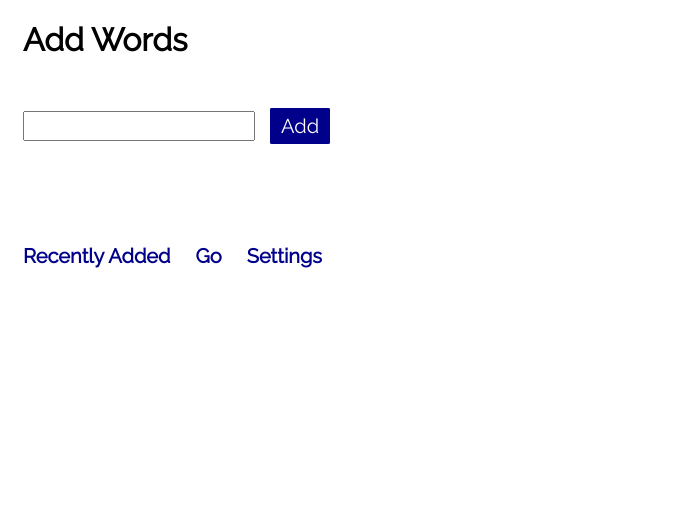
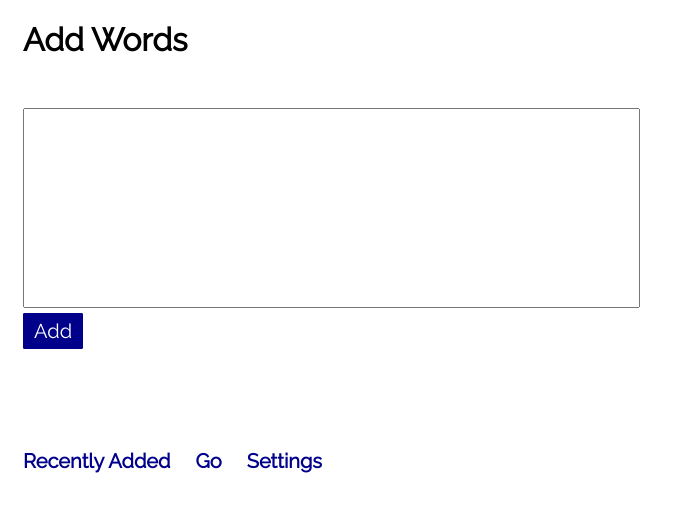
Before and after one commit to DmitryAvanesov/avanesov-dmitry-otus, an Angular app in the folder angular/: page / in a window 1280 px wide. Both pictures are taken after a click on the element "Add Words". Shown: the top 512 px of the page, without its empty margins (0-680 px from the left). Built offline with nearby package versions, Linux system fonts and the light colour scheme.

Commit message:
Style fixes

```diff
--- a/angular/src/app/add-words/add-words.component.html
+++ b/angular/src/app/add-words/add-words.component.html
@@ -2,7 +2,7 @@
   <h1 ngClass="page-title">Add Words</h1>
 
   <form [formGroup]="model" (ngSubmit)="onAddWords()">
-    <input formControlName="text" type="text" ngClass="text" />
+    <textarea formControlName="text" type="text" ngClass="text"></textarea>
     <button type="submit" ngClass="submit-button">Add</button>
   </form>
 
--- a/angular/src/app/add-words/add-words.component.scss
+++ b/angular/src/app/add-words/add-words.component.scss
@@ -1,5 +1,13 @@
 @import '../app.component.scss';
 
 .text {
+  width: 50%;
+  height: 200px;
   margin-right: 15px;
+  resize: none;
 }
+
+.submit-button {
+  display: block;
+  width: auto;
+}
--- a/angular/src/app/settings/settings.component.ts
+++ b/angular/src/app/settings/settings.component.ts
@@ -39,7 +39,7 @@ export class SettingsComponent implements OnInit {
         localStorage.setItem('numberOfWords', this.numberOfWords.toString());
       }
     );
-   }
+  }
 
   goToPage(page: string) {
     this.changePage.changePage(page);
```
